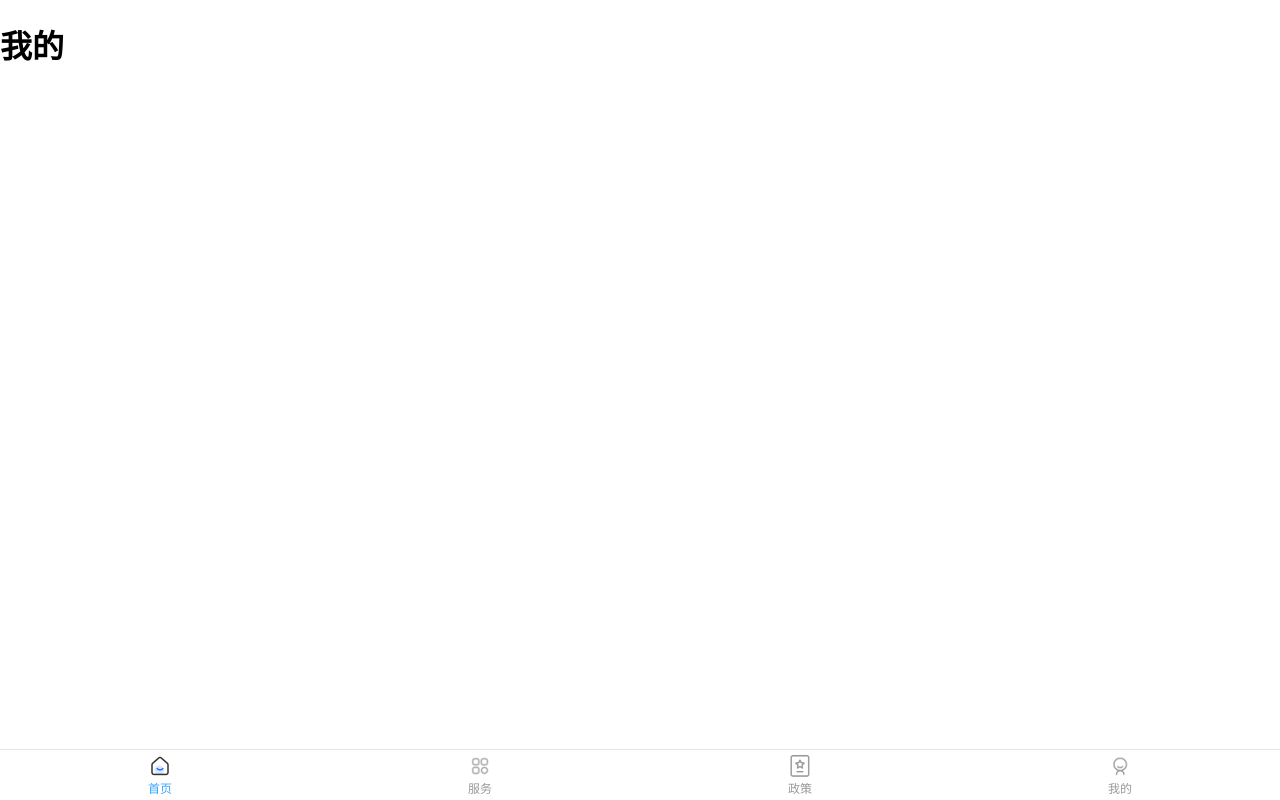
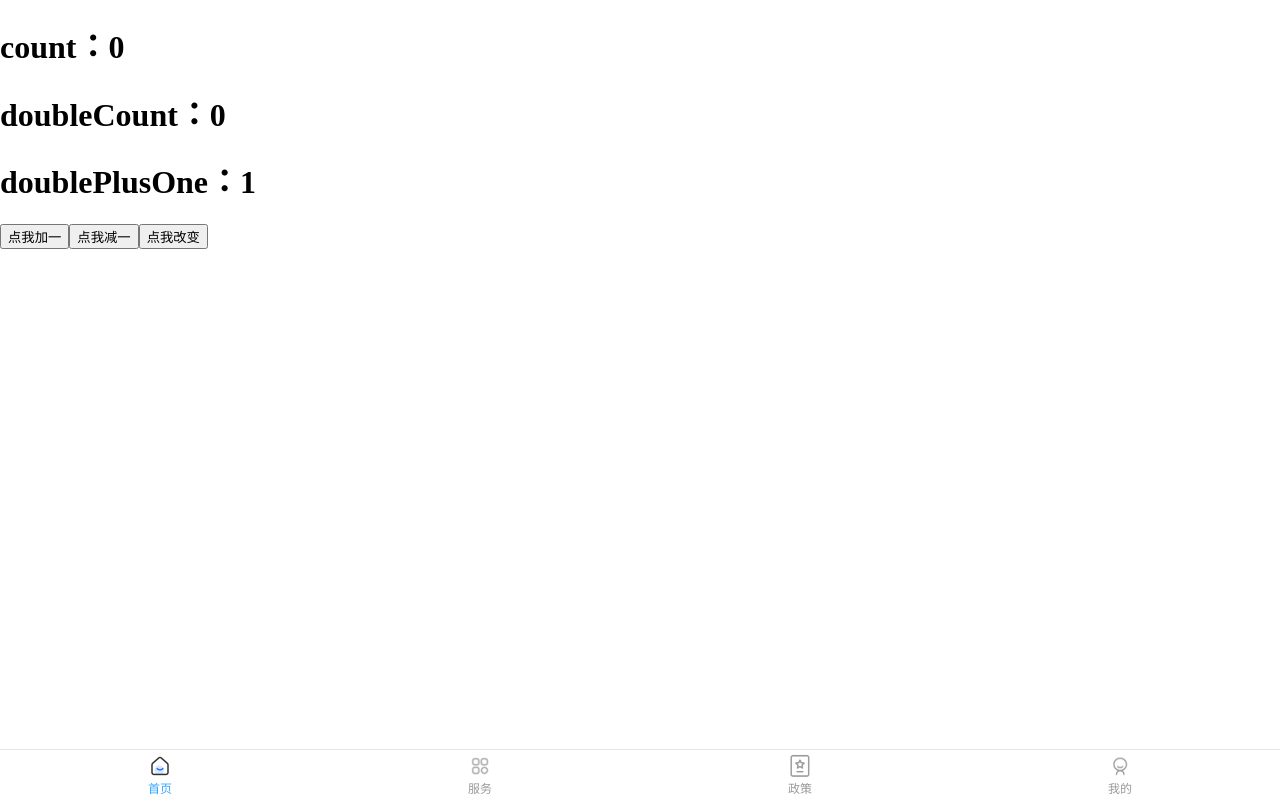
Before and after one commit to xbl741323/Vue3-TypeScript, a Vue app in the folder 实战项目/vue3-vite-ts/: page /personal in a window 1280 px wide. Built offline with nearby package versions, Linux system fonts and the light colour scheme.

Commit message:
提交更新

```diff
--- a/实战项目/vue3-vite-ts/src/stores/counter.ts
+++ b/实战项目/vue3-vite-ts/src/stores/counter.ts
@@ -1,12 +1,37 @@
-import { ref, computed } from 'vue'
+import { ref } from 'vue'
 import { defineStore } from 'pinia'
 
-export const useCounterStore = defineStore('counter', () => {
-  const count = ref(0)
-  const doubleCount = computed(() => count.value * 2)
-  function increment() {
-    count.value++
-  }
+export const useCounterStore = defineStore('counter', {
+  state: () => ({ count: 0 }),
+  getters: {
+    // 自动将返回类型推断为数字
+    doubleCount(state) {
+      return state.count * 2
+    },
+    // 返回类型必须明确设置
+    doublePlusOne(): number {
+      return this.count * 2 + 1
+    },
+  },
+  actions: {
+    increment() {
+      this.count++
+    },
+    reduce() {
+      this.count--
+    },
+  },
+})
 
-  return { count, doubleCount, increment }
-})
+
+// export const useCounterStore = defineStore('counter', () => {
+//   const count = ref(1)
+//   function increment() {
+//     count.value++
+//   }
+//   function reduce() {
+//     count.value--
+//   }
+
+//   return { count, increment, reduce }
+// })
--- a/实战项目/vue3-vite-ts/src/views/personal/index.vue
+++ b/实战项目/vue3-vite-ts/src/views/personal/index.vue
@@ -1,11 +1,31 @@
 <template>
   <div class="contain">
-    <h1>{{ name }}</h1>
+    <h1>count：{{ counter.count }}</h1>
+    <h1>doubleCount：{{ counter.doubleCount }}</h1>
+    <h1>doublePlusOne：{{ counter.doublePlusOne }}</h1>
+    <button @click="countAdd">点我加一</button>
+    <button @click="countReduce">点我减一</button>
+    <button @click="countChange">点我改变</button>
   </div>
 </template>
 
 <script setup lang="ts">
-let name: string = '我的'
+import { useCounterStore } from '@/stores/counter'
+const counter = useCounterStore()
+const countAdd = () => {
+  counter.increment()
+}
+const countReduce = () => {
+  counter.reduce()
+}
+// 可以添加逻辑判断修改count值
+const countChange = () => {
+  counter.$patch((state) => {
+    if (state.count < 0) {
+      state.count = 0
+    }
+  })
+}
 </script>
 
 <style scoped></style>
```
Also changed, not shown: 1 other file (tests, documents, lock files or other folders).
